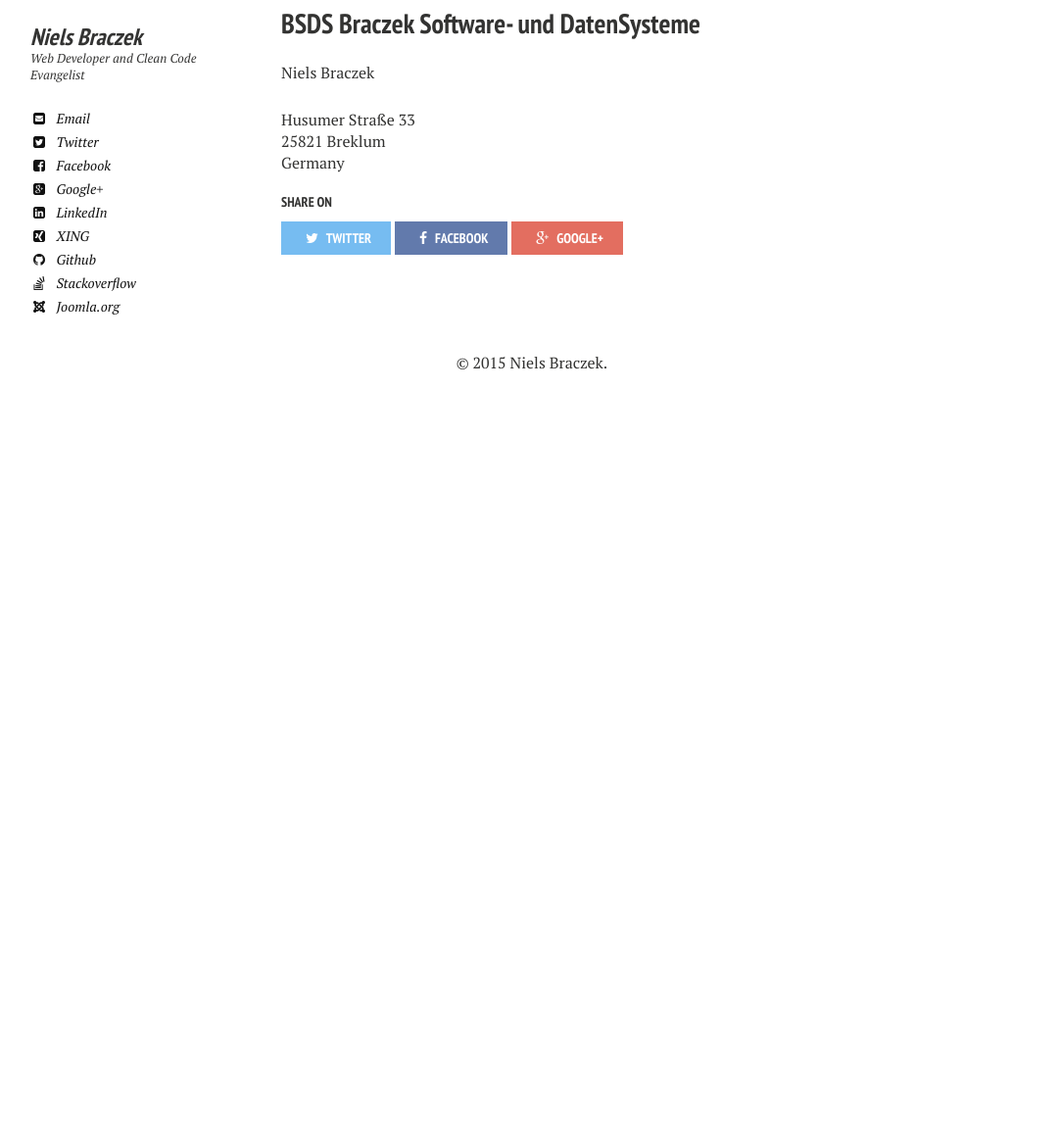
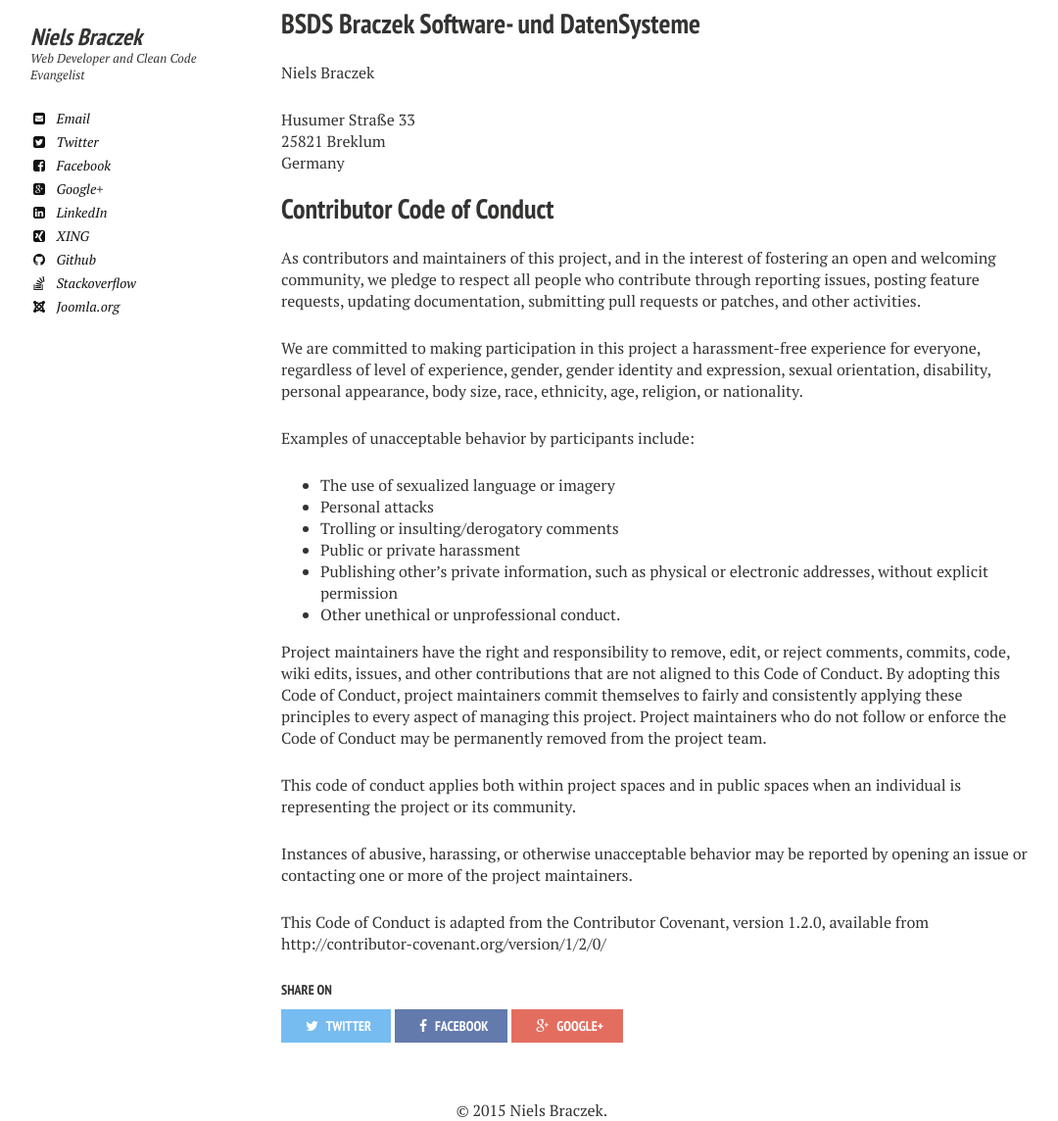
Before and after one commit to GreenCape/greencape.github.io, a Jekyll site: the page built from about/index.md, in a window 1280 px wide and 1400 px high, scrolled down 343 px, cut to the strip 256-1400 px from the top of the window. Shown: the whole strip at 98% size, without its empty margins (97-1177 px from the left). Built offline with Jekyll 4.4.1, drawn with Linux system fonts in a browser that asks for light colours; nearby versions of some CDN libraries; before the commit the page ends 980 px from its top, so only the background shows below that.

Commit message:
Added code of conduct

```diff
--- a/about/index.md
+++ b/about/index.md
@@ -31,3 +31,26 @@ BSDS (consulting) itself.
         </div>
     </div>
 </div>
+
+## Contributor Code of Conduct
+
+As contributors and maintainers of this project, and in the interest of fostering an open and welcoming community, we pledge to respect all people who contribute through reporting issues, posting feature requests, updating documentation, submitting pull requests or patches, and other activities.
+
+We are committed to making participation in this project a harassment-free experience for everyone, regardless of level of experience, gender, gender identity and expression, sexual orientation, disability, personal appearance, body size, race, ethnicity, age, religion, or nationality.
+
+Examples of unacceptable behavior by participants include:
+
+  - The use of sexualized language or imagery
+  - Personal attacks
+  - Trolling or insulting/derogatory comments
+  - Public or private harassment
+  - Publishing other's private information, such as physical or electronic addresses, without explicit permission
+  - Other unethical or unprofessional conduct.
+
+Project maintainers have the right and responsibility to remove, edit, or reject comments, commits, code, wiki edits, issues, and other contributions that are not aligned to this Code of Conduct. By adopting this Code of Conduct, project maintainers commit themselves to fairly and consistently applying these principles to every aspect of managing this project. Project maintainers who do not follow or enforce the Code of Conduct may be permanently removed from the project team.
+
+This code of conduct applies both within project spaces and in public spaces when an individual is representing the project or its community.
+
+Instances of abusive, harassing, or otherwise unacceptable behavior may be reported by opening an issue or contacting one or more of the project maintainers.
+
+This Code of Conduct is adapted from the Contributor Covenant, version 1.2.0, available from http://contributor-covenant.org/version/1/2/0/
```
